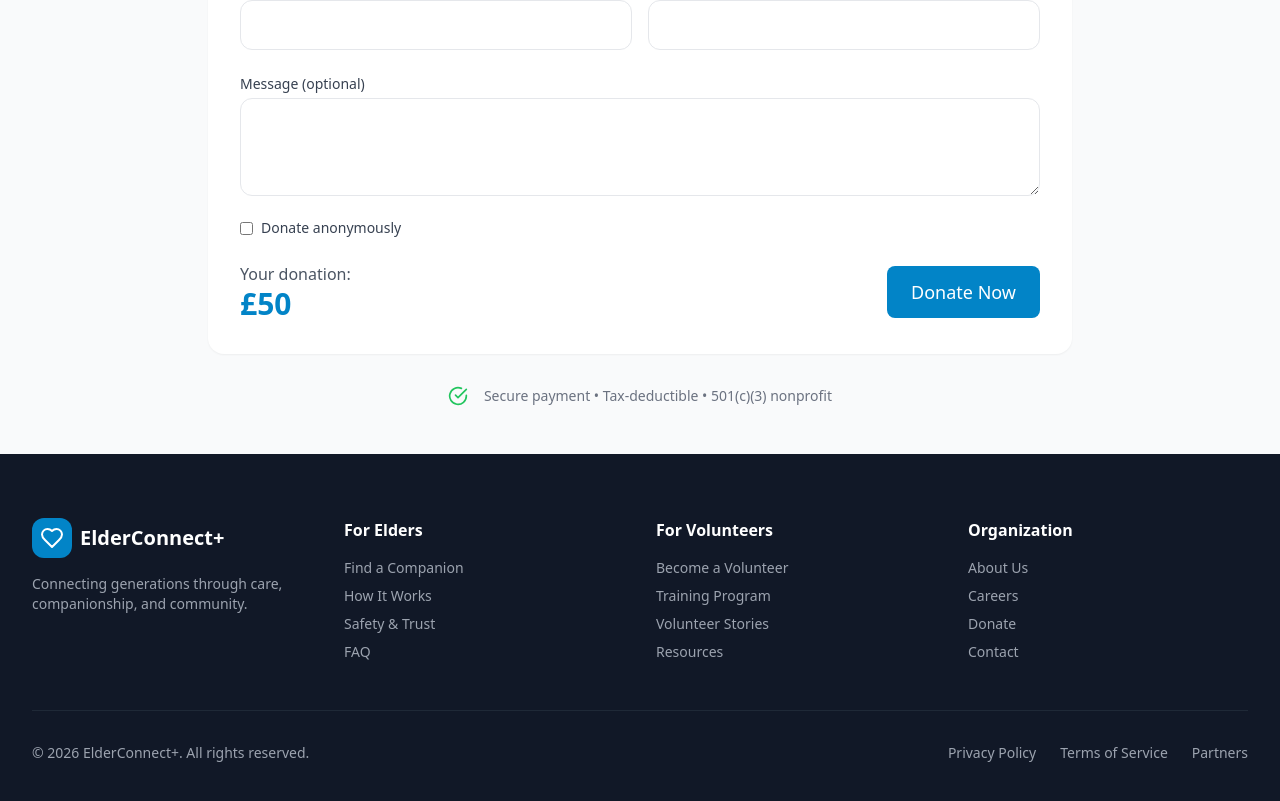
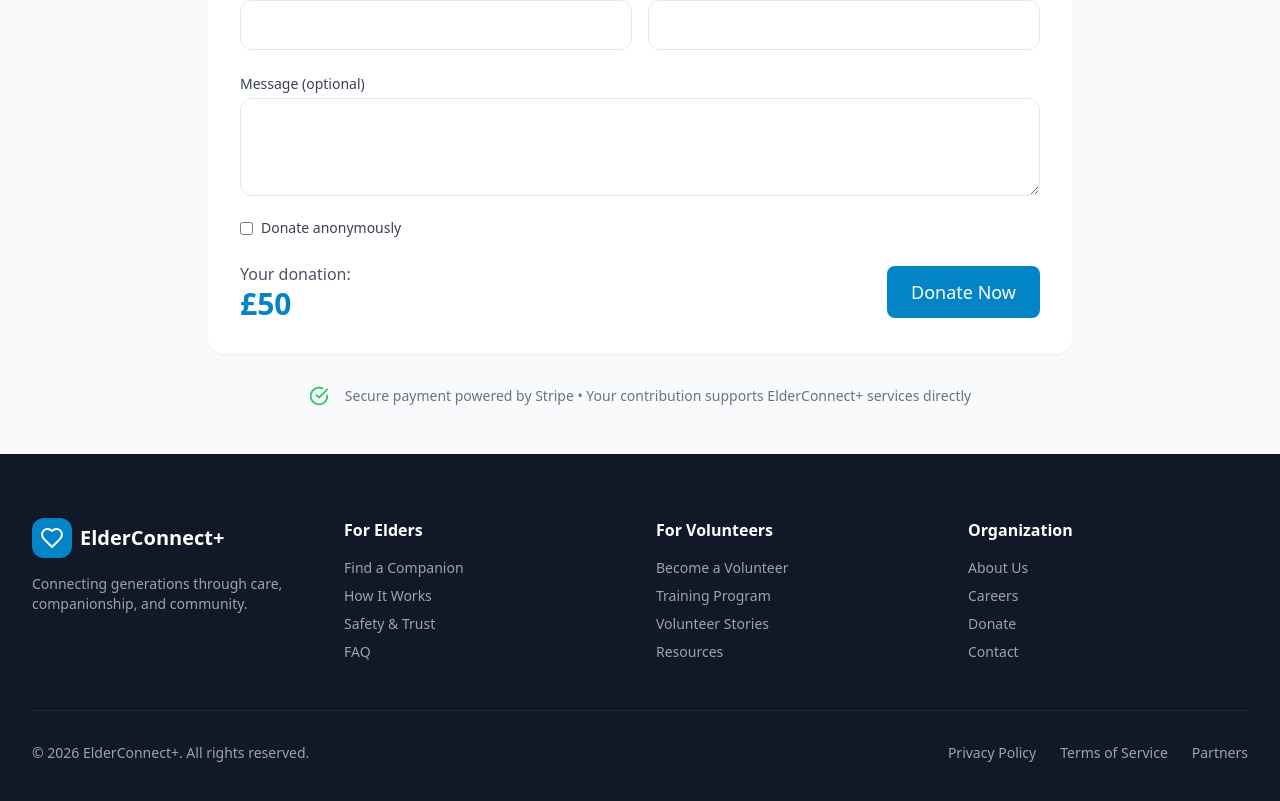
Before and after one commit to scorpionsPD/ElderConnect-, a Next.js app in the folder admin/: page /donate in a window 1280 px wide. Shown: the part 813-1614 px from the top of the page. Built offline with nearby package versions, Linux system fonts and the light colour scheme; no server answers.

Commit message:
Replace incorrect 501(c)(3) trust line with accurate payment disclaimer

```diff
--- a/admin/src/pages/donate.tsx
+++ b/admin/src/pages/donate.tsx
@@ -286,7 +286,7 @@ export default function DonatePage() {
         {/* Trust */}
         <div className="flex items-center justify-center gap-4 text-sm text-gray-500">
           <CheckCircle className="w-5 h-5 text-green-500" />
-          <span>Secure payment • Tax-deductible • 501(c)(3) nonprofit</span>
+          <span>Secure payment powered by Stripe • Your contribution supports ElderConnect+ services directly</span>
         </div>
       </div>
     </PublicLayout>
```
